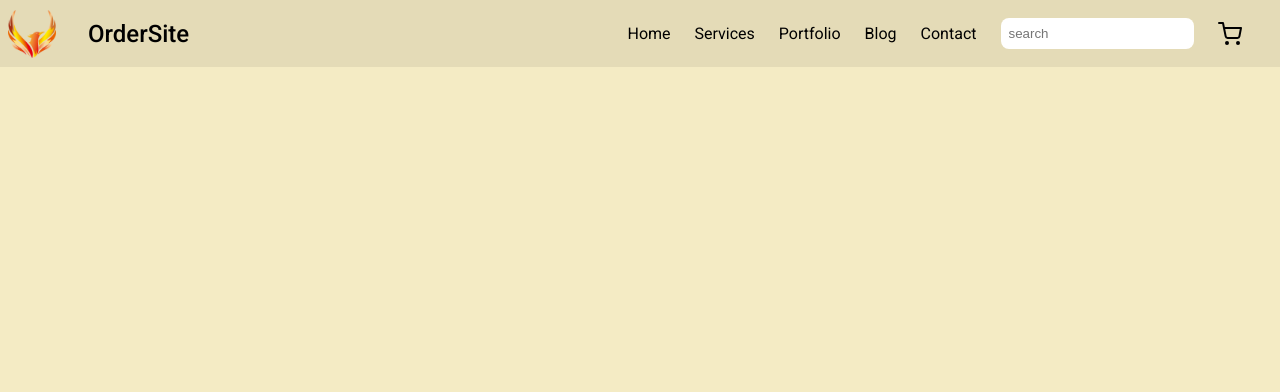
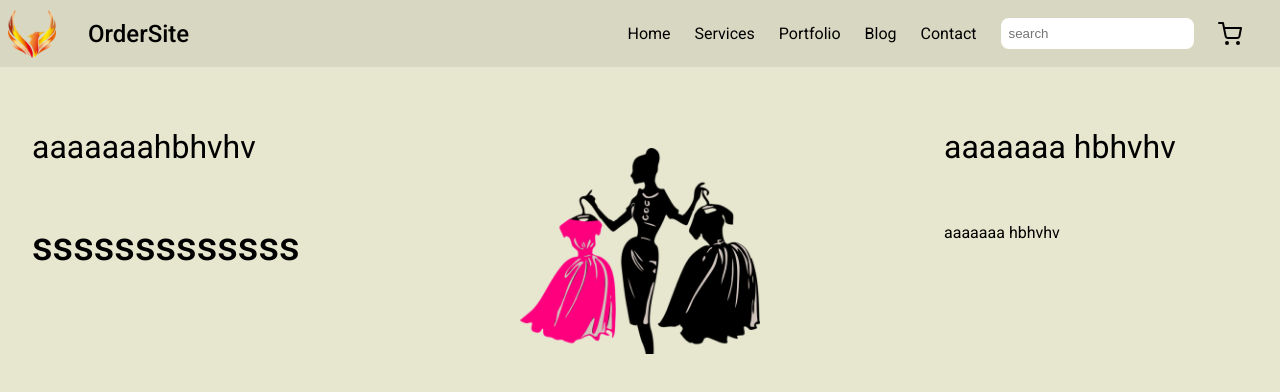
Before and after one commit to nimeshkk/Ecommerce_React, a React (Create React App) app: page / in a window 1280 px wide. Shown: the top 392 px of the page. Built offline with nearby package versions, Linux system fonts and the light colour scheme.

Commit message:
update2.3

```diff
--- a/src/App.js
+++ b/src/App.js
@@ -2,11 +2,15 @@ import logo from './logo.svg';
 import './App.css';
 import React from 'react';
 import Header from './components/header/header';
+import Home from './components/home/home';
 
 function App() {
   return (
     <div >
       <Header/>
+      <Home/>
+
+
     </div>
   );
 }
--- a/src/components/home/home.js
+++ b/src/components/home/home.js
@@ -0,0 +1,44 @@
+import React from 'react'
+import './homeCss.css';
+import ShopPng from '../../assets/img/(12).png'
+
+
+export default function home() {
+  return (
+    <div className="h_container">
+
+             {/* left */}
+
+        <div className="h_sides">
+            <span className="h_text1">aaaaaaahbhvhv</span>
+
+            <div className="h_text2">
+                <span>sssssssssssss</span>
+
+            </div>
+        </div>
+             {/* middle */}
+
+        <div className="h_wrapper">
+            <img src={ShopPng}></img>
+            </div>
+
+
+            {/* right     */}
+        <div className="h_sides">
+            <div className="t3">
+            <span>aaaaaaa hbhvhv</span>
+
+            </div>
+            <div className="t4">
+            <span>aaaaaaa hbhvhv</span>
+
+            </div>
+
+
+
+        </div>
+
+    </div>
+  )
+}
--- a/src/components/home/homeCss.css
+++ b/src/components/home/homeCss.css
@@ -0,0 +1,63 @@
+
+.h_container{
+    padding: 0rem 2rem;
+    display: grid;
+    grid-template-columns: 1fr 2fr 1fr;
+    /* width: auto;
+    height:80%; */
+}
+.h_wrapper{
+    display: flex;
+    align-items: baseline;
+    justify-content: center;
+    position: relative;
+}
+
+.h_wrapper>img{
+    width: 15rem;
+    position: absolute;
+    top: 40%;
+}
+
+
+.h_sides{
+    padding-top: 20%;
+    display:grid;
+    grid-template-rows: 1fr 1fr;
+    gap: 3rem;
+
+}
+
+.h_text1{
+    font-size: 2rem;
+    font-weight: 400;
+
+    display: block;
+    width: min-content;
+
+
+
+}
+.h_text2{
+    font-size: 1.5rem;
+    font-weight: 300;
+    flex-direction:column;
+    gap: 0.5rem;
+    display: flex;
+    width: min-content;
+
+
+}
+.h_text2>:first-child{
+
+    font-weight: 500;
+    font-size: 2.5rem;
+
+}
+
+.t3{
+    font-size: 2rem;
+    font-weight: 400;
+    gap: 3rem;
+
+}
--- a/src/index.css
+++ b/src/index.css
@@ -4,7 +4,7 @@ body {
   font-family: 'Roboto', sans-serif;
   margin: 0;
   padding: 0;
-  background-color: #f4ebc4;
+  background-color: #e7e7d0;
   transition: all 3ms ease;
   scroll-behavior: smooth;
 
```
Also changed, not shown: src/assets/img/(12).png (added).
